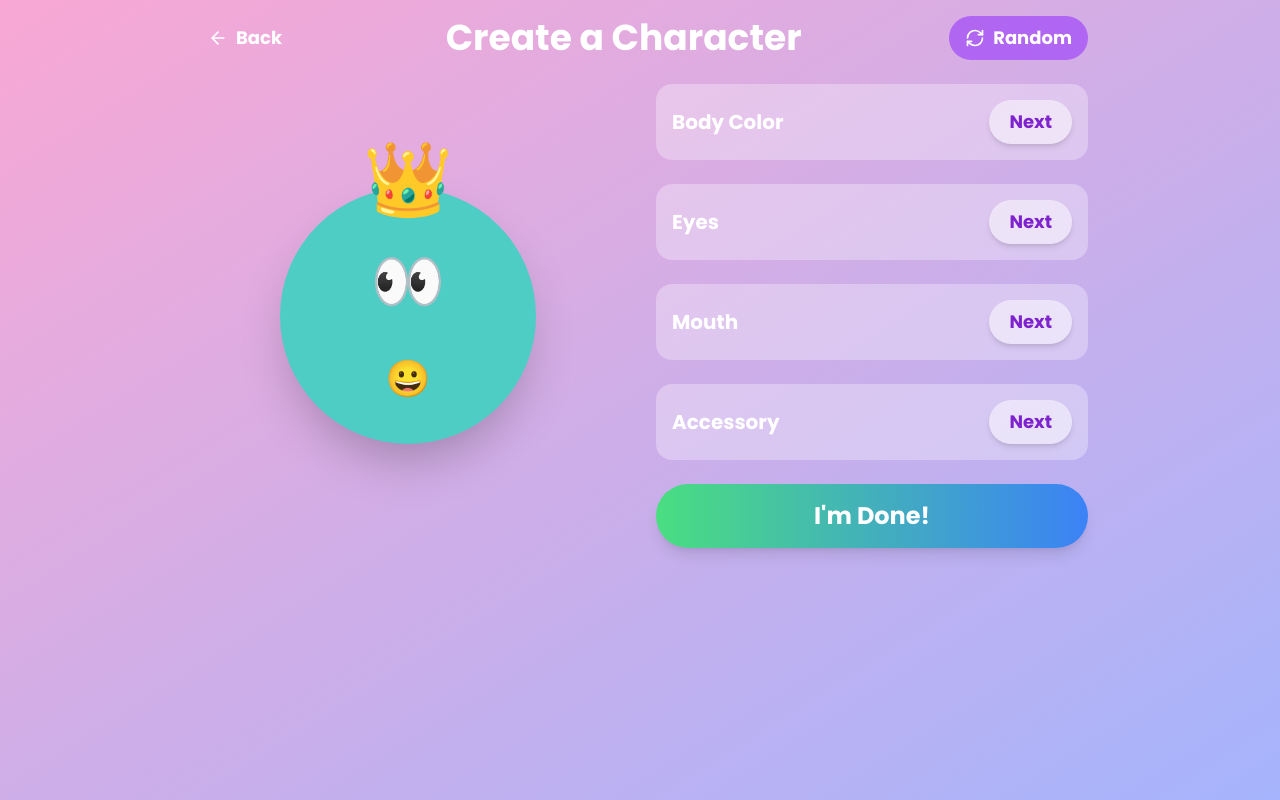
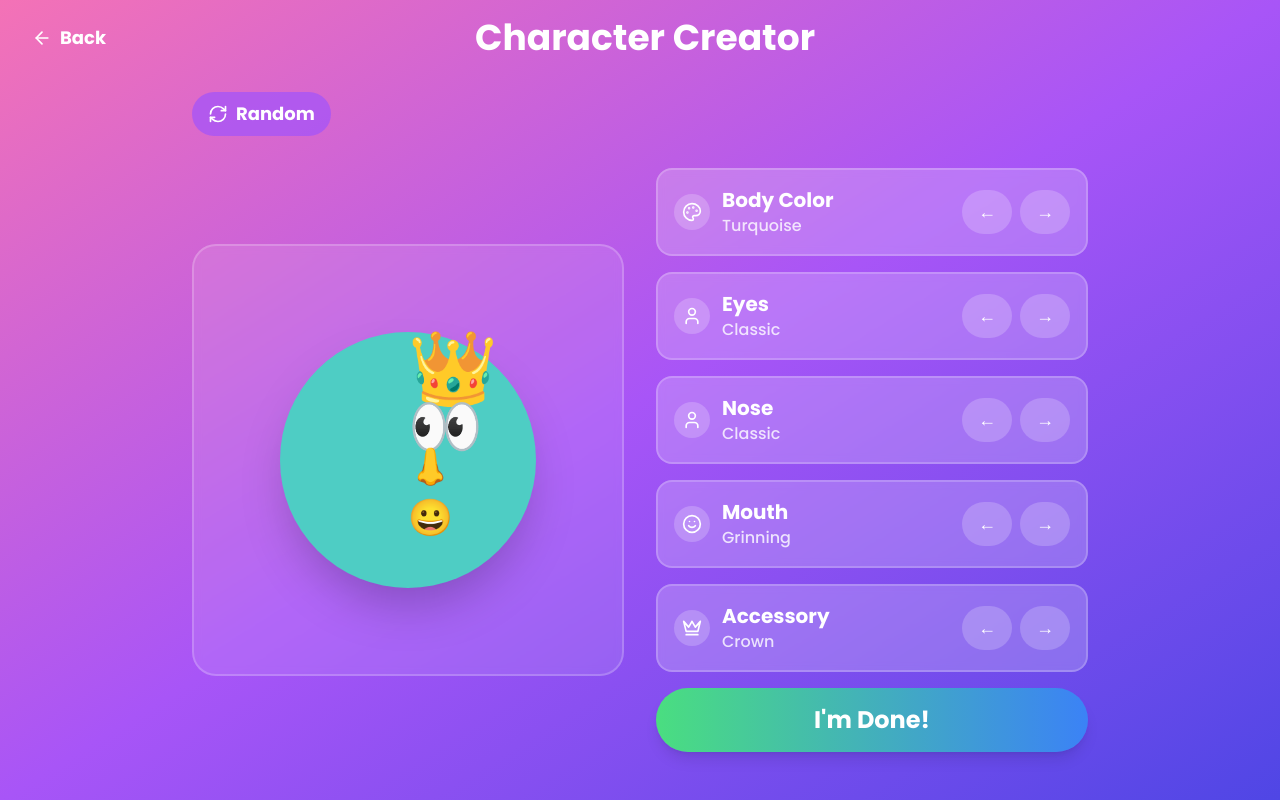
Before and after one commit to RaksaOC/Quizzy, a Next.js app: page /games/character in a window 1280 px wide. Built offline with nearby package versions, Linux system fonts and the light colour scheme.

Commit message:
improved single player game styles

```diff
--- a/app/components/CharacterCreator.tsx
+++ b/app/components/CharacterCreator.tsx
@@ -1,59 +1,114 @@
 'use client'
 
 import { useState } from 'react'
-import { motion } from 'framer-motion'
-import { ArrowLeft, Wand2, RefreshCw } from 'lucide-react'
+import { motion, AnimatePresence } from 'framer-motion'
+import { ArrowLeft, Wand2, RefreshCw, Palette, User, Smile, Crown } from 'lucide-react'
+import { SinglePlayerGameLayout } from './shared/GameLayout'
 
 interface CharacterCreatorProps {
     onBack: () => void
 }
 
-// Simple parts for the character
-const bodies = ['#4ECDC4', '#FF6B6B', '#FFE66D', '#A8E6CF', '#FF8A65']
-const eyes = ['👀', '😊', '😎', '😮', '😑']
-const mouths = ['😀', '🙂', '😋', '😗', '😐']
-const accessories = ['👑', '🎩', '🧢', '🎀', '👓']
+// Enhanced character parts
+const bodies = [
+    { color: '#4ECDC4', name: 'Turquoise' },
+    { color: '#FF6B6B', name: 'Coral' },
+    { color: '#FFE66D', name: 'Yellow' },
+    { color: '#A8E6CF', name: 'Mint' },
+    { color: '#FF8A65', name: 'Orange' },
+    { color: '#B39DDB', name: 'Purple' },
+    { color: '#81C784', name: 'Green' },
+    { color: '#90CAF9', name: 'Blue' }
+]
+
+const eyes = [
+    { emoji: '👀', name: 'Classic' },
+    { emoji: '😊', name: 'Happy' },
+    { emoji: '😎', name: 'Cool' },
+    { emoji: '😮', name: 'Surprised' },
+    { emoji: '😑', name: 'Neutral' },
+    { emoji: '🥺', name: 'Pleading' },
+    { emoji: '😴', name: 'Sleepy' },
+    { emoji: '😉', name: 'Winking' }
+]
+
+const noses = [
+    { emoji: '👃', name: 'Classic' },
+    { emoji: '🐽', name: 'Piggy' },
+    { emoji: '👃🏻', name: 'Small' },
+    { emoji: '👃🏽', name: 'Medium' },
+    { emoji: '👃🏿', name: 'Large' }
+]
+
+const mouths = [
+    { emoji: '😀', name: 'Grinning' },
+    { emoji: '🙂', name: 'Slight Smile' },
+    { emoji: '😋', name: 'Yummy' },
+    { emoji: '😗', name: 'Kissing' },
+    { emoji: '😐', name: 'Neutral' },
+    { emoji: '😄', name: 'Grin' },
+    { emoji: '😊', name: 'Blush' },
+    { emoji: '😌', name: 'Relieved' }
+]
+
+const accessories = [
+    { emoji: '👑', name: 'Crown' },
+    { emoji: '🎩', name: 'Top Hat' },
+    { emoji: '🧢', name: 'Cap' },
+    { emoji: '🎀', name: 'Bow' },
+    { emoji: '👓', name: 'Glasses' },
+    { emoji: '🕶️', name: 'Sunglasses' },
+    { emoji: '🎭', name: 'Mask' },
+    { emoji: '🌟', name: 'Star' }
+]
 
 export default function CharacterCreator({ onBack }: CharacterCreatorProps) {
     const [bodyIndex, setBodyIndex] = useState(0)
     const [eyesIndex, setEyesIndex] = useState(0)
+    const [noseIndex, setNoseIndex] = useState(0)
     const [mouthIndex, setMouthIndex] = useState(0)
     const [accessoryIndex, setAccessoryIndex] = useState(0)
+    const [showPreview, setShowPreview] = useState(false)
 
     const randomizeCharacter = () => {
         setBodyIndex(Math.floor(Math.random() * bodies.length))
         setEyesIndex(Math.floor(Math.random() * eyes.length))
+        setNoseIndex(Math.floor(Math.random() * noses.length))
         setMouthIndex(Math.floor(Math.random() * mouths.length))
         setAccessoryIndex(Math.floor(Math.random() * accessories.length))
     }
 
-    const cycleOption = (setter: React.Dispatch<React.SetStateAction<number>>, length: number) => {
-        setter(prev => (prev + 1) % length)
+    const cycleOption = (
+        setter: React.Dispatch<React.SetStateAction<number>>,
+        length: number,
+        increment: number
+    ) => {
+        setter(prev => (prev + increment + length) % length)
     }
 
     const handleDone = () => {
+        setShowPreview(true)
+        setTimeout(() => {
             onBack()
+        }, 2000)
     }
 
     return (
-        <div className="min-h-screen bg-gradient-to-br from-pink-300 to-indigo-300 p-4">
-            <div className="max-w-4xl mx-auto">
+        <SinglePlayerGameLayout
+            title="Character Creator"
+            onBack={onBack}
+            gradientColors={{
+                from: 'pink-400',
+                via: 'purple-500',
+                to: 'indigo-600',
+                overlayFrom: 'rose-400',
+                overlayVia: 'pink-500',
+                overlayTo: 'purple-500'
+            }}
+        >
+            <div className="max-w-4xl mx-auto space-y-8">
                 {/* Header */}
-                <div className="flex justify-between items-center mb-6">
-                    <motion.button
-                        whileHover={{ scale: 1.1 }}
-                        whileTap={{ scale: 0.9 }}
-                        onClick={onBack}
-                        className="flex items-center gap-2 text-white font-bold text-lg hover:bg-white/20 rounded-full px-4 py-2 transition-all"
-                    >
-                        <ArrowLeft className="w-5 h-5" />
-                        Back
-                    </motion.button>
-
-                    <h1 className="text-4xl font-bold text-white text-center">
-                        Create a Character
-                    </h1>
-
+                <div className="flex justify-between items-center">
                     <motion.button
                         whileHover={{ scale: 1.1 }}
                         whileTap={{ scale: 0.9 }}
@@ -71,47 +126,87 @@ export default function CharacterCreator({ onBack }: CharacterCreatorProps) {
                         initial={{ scale: 0.5, opacity: 0 }}
                         animate={{ scale: 1, opacity: 1 }}
                         transition={{ duration: 0.7, type: 'spring' }}
-                        className="relative w-full aspect-square flex items-center justify-center"
+                        className="relative w-full aspect-square flex items-center justify-center bg-white/10 rounded-3xl p-8 backdrop-blur-sm border-2 border-white/20"
                     >
                         <motion.div
                             key={bodyIndex}
                             initial={{ scale: 0.8 }}
                             animate={{ scale: 1 }}
-                            className="w-64 h-64 rounded-full shadow-2xl"
-                            style={{ backgroundColor: bodies[bodyIndex] }}
-                        />
+                            className="w-64 h-64 rounded-full shadow-2xl relative"
+                            style={{ backgroundColor: bodies[bodyIndex].color }}
+                        >
                             <motion.div
                                 key={`acc-${accessoryIndex}`}
                                 initial={{ y: -50, scale: 0.5 }}
                                 animate={{ y: 0, scale: 1 }}
                                 transition={{ duration: 0.5, type: 'spring' }}
-                            className="absolute text-7xl" style={{ top: '10%' }}>
-                            {accessories[accessoryIndex]}
+                                className="absolute text-7xl" style={{ top: '0%', left: '50%', transform: 'translateX(-50%)' }}>
+                                {accessories[accessoryIndex].emoji}
                             </motion.div>
                             <motion.div
                                 key={`eyes-${eyesIndex}`}
                                 initial={{ scale: 0.5 }}
                                 animate={{ scale: 1 }}
                                 transition={{ delay: 0.1, type: 'spring' }}
-                            className="absolute text-6xl" style={{ top: '35%' }}>
-                            {eyes[eyesIndex]}
+                                className="absolute text-6xl" style={{ top: '25%', left: '50%', transform: 'translateX(-50%)' }}>
+                                {eyes[eyesIndex].emoji}
+                            </motion.div>
+                            <motion.div
+                                key={`nose-${noseIndex}`}
+                                initial={{ scale: 0.5 }}
+                                animate={{ scale: 1 }}
+                                transition={{ delay: 0.15, type: 'spring' }}
+                                className="absolute text-4xl" style={{ top: '45%', left: '50%', transform: 'translateX(-50%)' }}>
+                                {noses[noseIndex].emoji}
                             </motion.div>
                             <motion.div
                                 key={`mouth-${mouthIndex}`}
                                 initial={{ scale: 0.5 }}
                                 animate={{ scale: 1 }}
                                 transition={{ delay: 0.2, type: 'spring' }}
-                            className="absolute text-4xl" style={{ top: '60%' }}>
-                            {mouths[mouthIndex]}
+                                className="absolute text-4xl" style={{ top: '65%', left: '50%', transform: 'translateX(-50%)' }}>
+                                {mouths[mouthIndex].emoji}
+                            </motion.div>
                         </motion.div>
                     </motion.div>
 
                     {/* Customization Controls */}
-                    <div className="space-y-6">
-                        <ControlSection title="Body Color" onCycle={() => cycleOption(setBodyIndex, bodies.length)} />
-                        <ControlSection title="Eyes" onCycle={() => cycleOption(setEyesIndex, eyes.length)} />
-                        <ControlSection title="Mouth" onCycle={() => cycleOption(setMouthIndex, mouths.length)} />
-                        <ControlSection title="Accessory" onCycle={() => cycleOption(setAccessoryIndex, accessories.length)} />
+                    <div className="space-y-4">
+                        <ControlSection
+                            title="Body Color"
+                            icon={<Palette className="w-5 h-5" />}
+                            current={bodies[bodyIndex].name}
+                            onPrev={() => cycleOption(setBodyIndex, bodies.length, -1)}
+                            onNext={() => cycleOption(setBodyIndex, bodies.length, 1)}
+                        />
+                        <ControlSection
+                            title="Eyes"
+                            icon={<User className="w-5 h-5" />}
+                            current={eyes[eyesIndex].name}
+                            onPrev={() => cycleOption(setEyesIndex, eyes.length, -1)}
+                            onNext={() => cycleOption(setEyesIndex, eyes.length, 1)}
+                        />
+                        <ControlSection
+                            title="Nose"
+                            icon={<User className="w-5 h-5" />}
+                            current={noses[noseIndex].name}
+                            onPrev={() => cycleOption(setNoseIndex, noses.length, -1)}
+                            onNext={() => cycleOption(setNoseIndex, noses.length, 1)}
+                        />
+                        <ControlSection
+                            title="Mouth"
+                            icon={<Smile className="w-5 h-5" />}
+                            current={mouths[mouthIndex].name}
+                            onPrev={() => cycleOption(setMouthIndex, mouths.length, -1)}
+                            onNext={() => cycleOption(setMouthIndex, mouths.length, 1)}
+                        />
+                        <ControlSection
+                            title="Accessory"
+                            icon={<Crown className="w-5 h-5" />}
+                            current={accessories[accessoryIndex].name}
+                            onPrev={() => cycleOption(setAccessoryIndex, accessories.length, -1)}
+                            onNext={() => cycleOption(setAccessoryIndex, accessories.length, 1)}
+                        />
 
                         <motion.button
                             whileHover={{ scale: 1.05 }}
@@ -123,27 +218,74 @@ export default function CharacterCreator({ onBack }: CharacterCreatorProps) {
                         </motion.button>
                     </div>
                 </div>
+
+                {/* Preview Animation */}
+                <AnimatePresence>
+                    {showPreview && (
+                        <motion.div
+                            initial={{ opacity: 0, scale: 0.5 }}
+                            animate={{ opacity: 1, scale: 1 }}
+                            exit={{ opacity: 0, scale: 0.5 }}
+                            className="fixed inset-0 flex items-center justify-center bg-black/50 backdrop-blur-sm z-50"
+                        >
+                            <motion.div
+                                initial={{ y: 50 }}
+                                animate={{ y: 0 }}
+                                className="bg-white rounded-3xl p-8 text-center"
+                            >
+                                <h2 className="text-3xl font-bold mb-4">Character Created! 🎉</h2>
+                                <p className="text-gray-600">Returning to menu...</p>
+                            </motion.div>
+                        </motion.div>
+                    )}
+                </AnimatePresence>
             </div>
-        </div>
+        </SinglePlayerGameLayout>
     )
 }
 
-const ControlSection = ({ title, onCycle }: { title: string, onCycle: () => void }) => {
+interface ControlSectionProps {
+    title: string
+    icon: React.ReactNode
+    current: string
+    onPrev: () => void
+    onNext: () => void
+}
+
+const ControlSection = ({ title, icon, current, onPrev, onNext }: ControlSectionProps) => {
     return (
         <motion.div
             initial={{ x: 100, opacity: 0 }}
             animate={{ x: 0, opacity: 1 }}
-            className="bg-white/30 p-4 rounded-2xl flex items-center justify-between"
+            className="bg-white/20 backdrop-blur-sm p-4 rounded-2xl flex items-center justify-between border-2 border-white/20"
         >
+            <div className="flex items-center gap-3">
+                <div className="bg-white/20 p-2 rounded-full">
+                    {icon}
+                </div>
+                <div>
                     <h3 className="text-xl font-bold text-white">{title}</h3>
+                    <p className="text-white/80">{current}</p>
+                </div>
+            </div>
+            <div className="flex gap-2">
                 <motion.button
                     whileHover={{ scale: 1.1 }}
                     whileTap={{ scale: 0.9 }}
-                onClick={onCycle}
-                className="bg-white/50 hover:bg-white/80 text-purple-700 font-bold py-2 px-5 rounded-full text-lg shadow-md"
+                    onClick={onPrev}
+                    className="bg-white/20 hover:bg-white/30 text-white font-bold py-2 px-4 rounded-full text-lg"
                 >
-                Next
+                    ←
                 </motion.button>
+                <motion.button
+                    whileHover={{ scale: 1.1 }}
+                    whileTap={{ scale: 0.9 }}
+                    onClick={onNext}
+                    className="bg-white/20 hover:bg-white/30 text-white font-bold py-2 px-4 rounded-full text-lg"
+                >
+                    →
+                </motion.button>
+            </div>
         </motion.div>
     )
 }
--- a/app/components/shared/GameLayout.tsx
+++ b/app/components/shared/GameLayout.tsx
@@ -152,3 +152,61 @@ export default function GameLayout({
         </div>
     )
 }
+
+interface SinglePlayerGameLayoutProps {
+    title: string
+    onBack: () => void
+    gradientColors: {
+        from: string
+        via: string
+        to: string
+        overlayFrom: string
+        overlayVia: string
+        overlayTo: string
+    }
+    children: React.ReactNode
+}
+
+export function SinglePlayerGameLayout({ title, onBack, gradientColors, children }: SinglePlayerGameLayoutProps) {
+    return (
+        <div className={`min-h-screen bg-gradient-to-br from-${gradientColors.from} via-${gradientColors.via} to-${gradientColors.to} p-4 relative overflow-hidden`}>
+            {/* Background Animation */}
+            <AnimatedBackground
+                gradientFrom={gradientColors.from}
+                gradientVia={gradientColors.via}
+                gradientTo={gradientColors.to}
+                overlayFrom={gradientColors.overlayFrom}
+                overlayVia={gradientColors.overlayVia}
+                overlayTo={gradientColors.overlayTo}
+            />
+
+            <div className="relative z-10">
+                {/* Header */}
+                <div className="max-w-7xl mx-auto mb-8">
+                    <div className="flex justify-between items-center">
+                        <motion.button
+                            whileHover={{ scale: 1.1 }}
+                            whileTap={{ scale: 0.9 }}
+                            onClick={onBack}
+                            className="flex items-center gap-2 text-white font-bold text-lg hover:bg-white/20 rounded-full px-4 py-2 transition-all"
+                        >
+                            <ArrowLeft className="w-5 h-5" />
+                            Back
+                        </motion.button>
+
+                        <h1 className="text-4xl font-bold text-white text-center">
+                            {title}
+                        </h1>
+
+                        <div className="w-24" /> {/* Spacer for alignment */}
+                    </div>
+                </div>
+
+                {/* Content */}
+                <div className="relative">
+                    {children}
+                </div>
+            </div>
+        </div>
+    )
+}
```
Also changed, not shown: app/components/DrawingGame.tsx (+48 -23 lines), app/components/MemoryGame.tsx (+43 -57 lines). Lines whose indentation alone changed are shown as unchanged.
